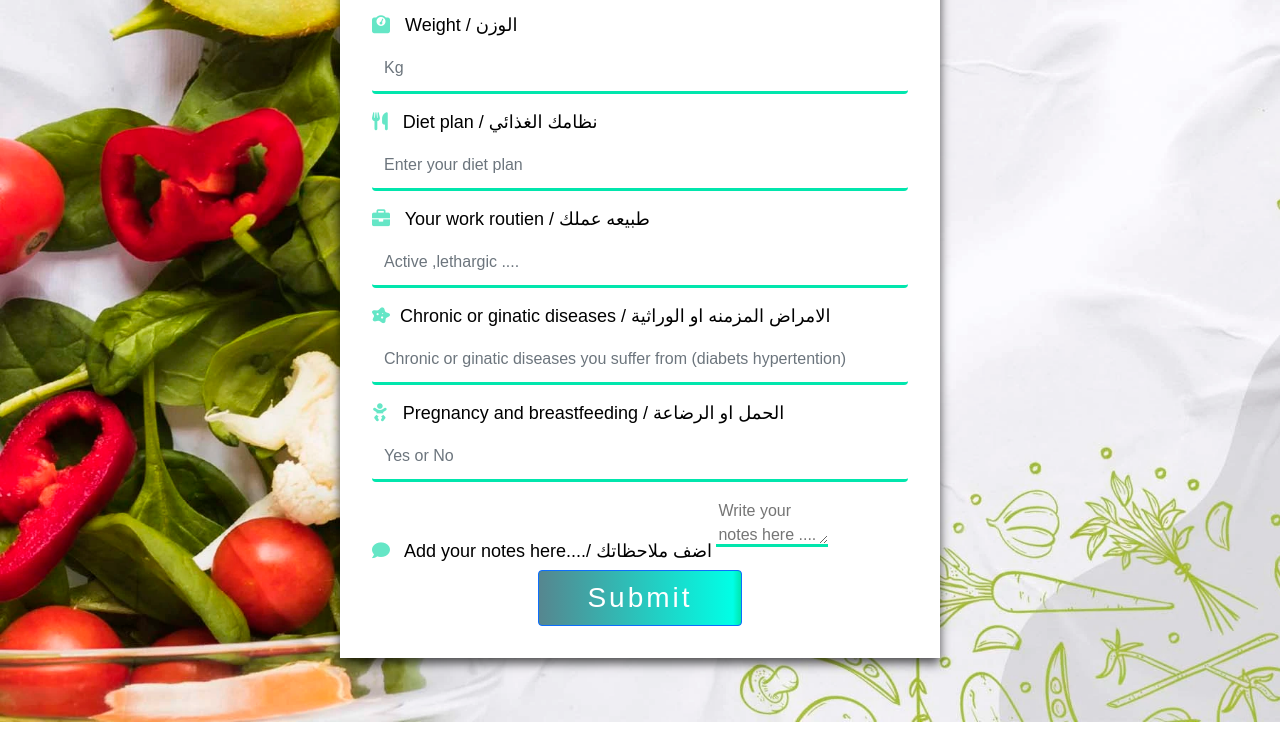
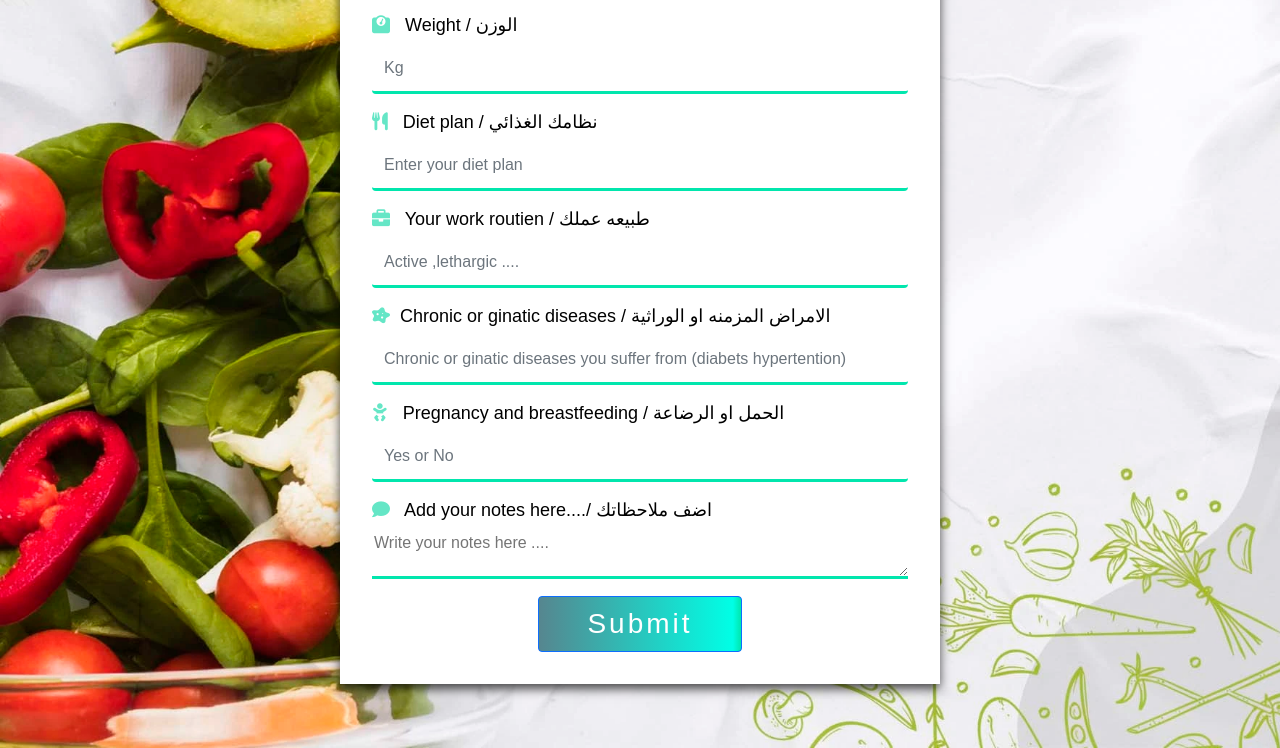
Before and after one commit to zeyad262/form, a plain HTML site: page form-2.html in a window 1280 px wide. Shown: the part 701-1449 px from the top of the page. Before the commit the page ends 1423 px from the top, so only its background shows below. Drawn offline with Linux system fonts and the light colour scheme.

Commit message:
Update style.css

```diff
--- a/css/style.css
+++ b/css/style.css
@@ -66,7 +66,7 @@ form label i{
 }
  textarea{
     height: 50px;
-    max-width: 530px;
+    width: 100%;
     border: none;
     background-color: transparent;
     outline: none;
```
